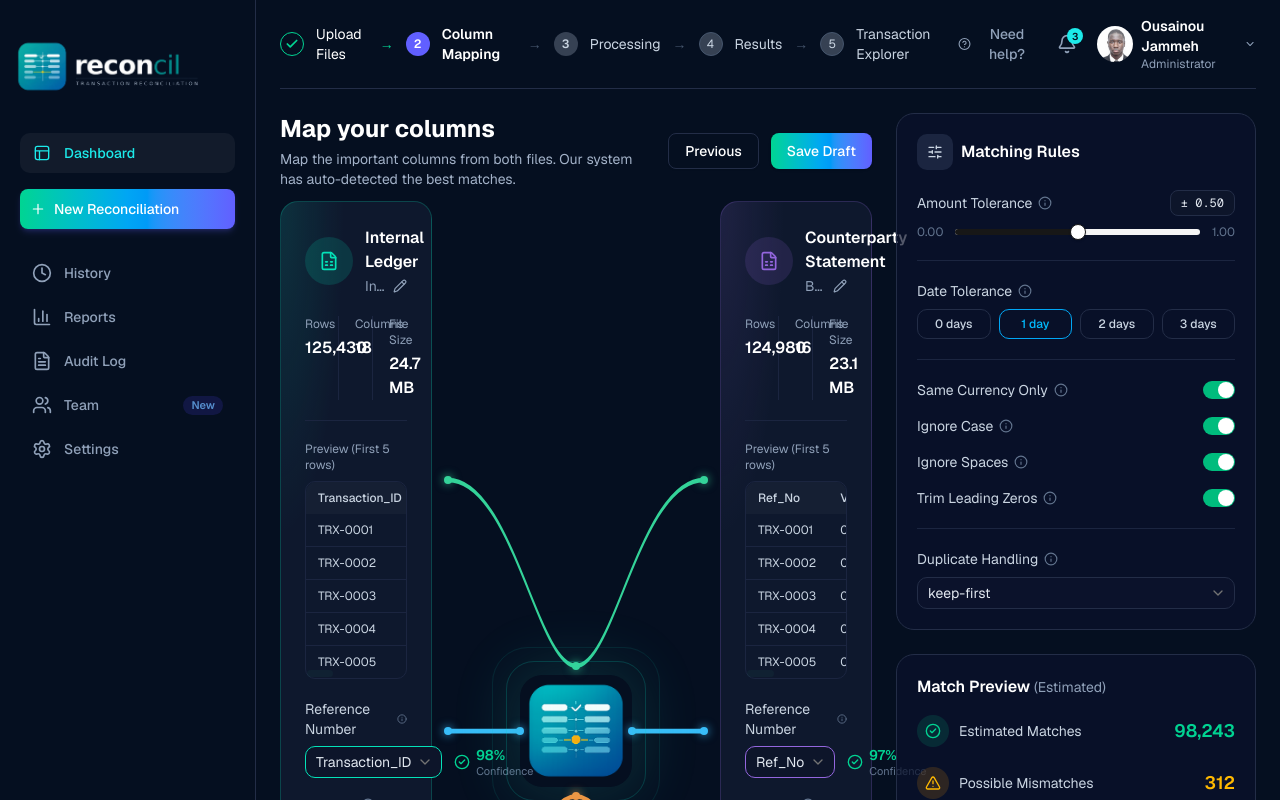
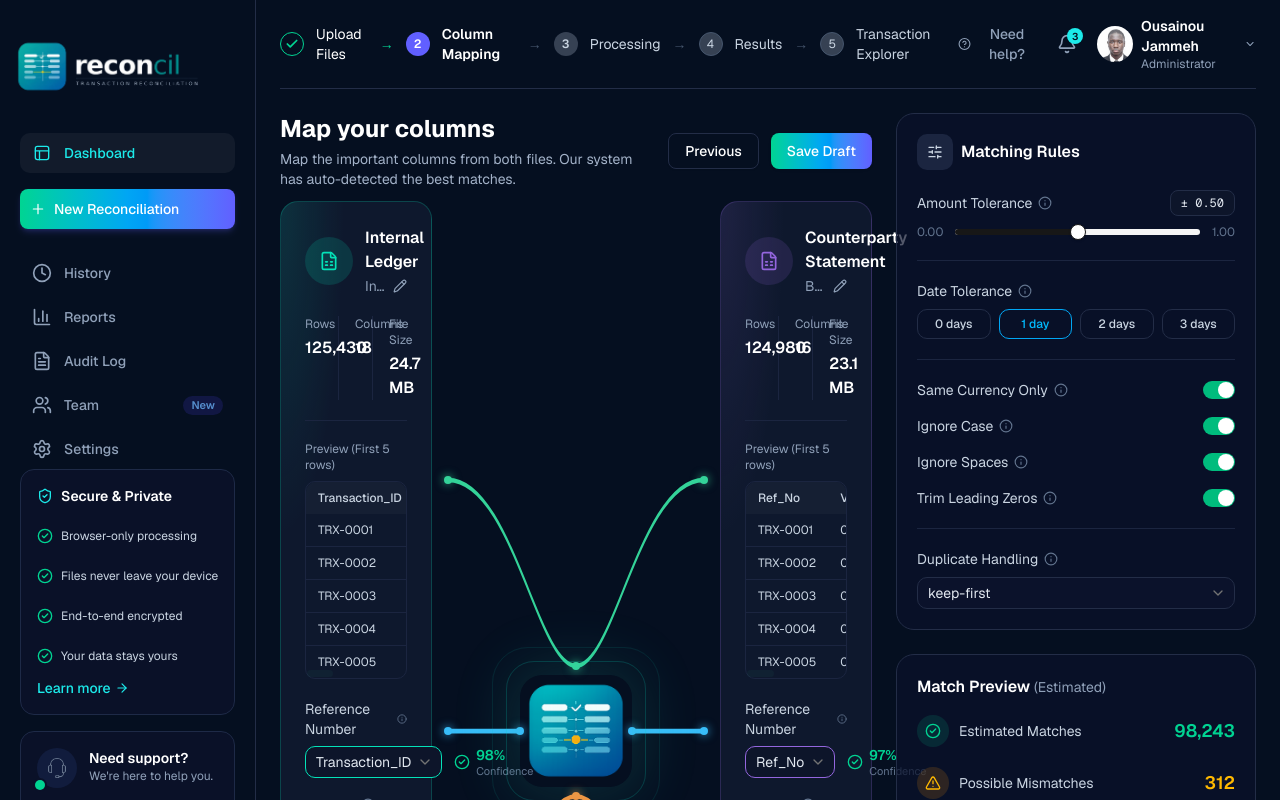
Before and after one commit to ousainoubsj/recon-frontend, a Next.js app: page /dashboard/reconciliation-process in a window 1280 px wide. Shown: the top 800 px of the page. Built offline with nearby package versions, Linux system fonts and the light colour scheme.

Commit message:
fix: enhance layout by adjusting overflow properties in DashboardLayout, Header, and Sidebar components

```diff
--- a/app/dashboard/layout.tsx
+++ b/app/dashboard/layout.tsx
@@ -3,11 +3,11 @@ import Sidebar from '@/components/dashboard/Sidebar'
 
 export default function DashboardLayout({ children }: LayoutProps<'/dashboard'>) {
   return (
-    <div className="flex min-h-screen bg-[#050F20]">
+    <div className="flex h-screen overflow-hidden bg-[#050F20]">
       <Sidebar />
-      <div className="flex min-w-0 flex-1 flex-col">
+      <div className="flex min-w-0 flex-1 flex-col overflow-hidden">
         <Header />
-        {children}
+        <main className="flex-1 overflow-y-auto">{children}</main>
       </div>
     </div>
   )
--- a/components/dashboard/Header.tsx
+++ b/components/dashboard/Header.tsx
@@ -10,7 +10,7 @@ export default function Header() {
   const isReconciliationProcess = pathname === '/dashboard/reconciliation-process'
 
   return (
-    <header className="bg-[#050F20]">
+    <header className="shrink-0 bg-[#050F20]">
       <div className="flex items-center justify-between gap-4 px-6 py-4">
         {isReconciliationProcess ? (
           <ReconciliationStepper />
--- a/components/dashboard/Sidebar.tsx
+++ b/components/dashboard/Sidebar.tsx
@@ -20,7 +20,7 @@ const navItems = [
 
 export default function Sidebar() {
   return (
-    <aside className="hidden w-64 shrink-0 flex-col border-r border-[#232D47] bg-[#050F20] px-5 py-8 lg:flex">
+    <aside className="hidden w-64 shrink-0 flex-col overflow-y-auto border-r border-[#232D47] bg-[#050F20] px-5 py-8 lg:flex">
       <Image src="/images/Reconcil-logo.png" alt="Reconcil" width={380} height={127} className="-ml-4 h-auto w-52" />
 
       <nav className="mt-8 space-y-1">
```
